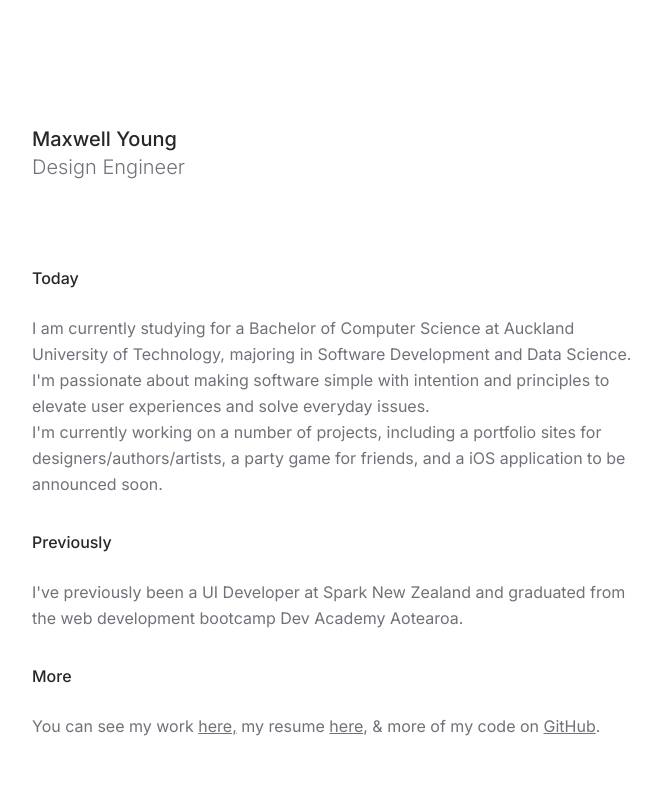
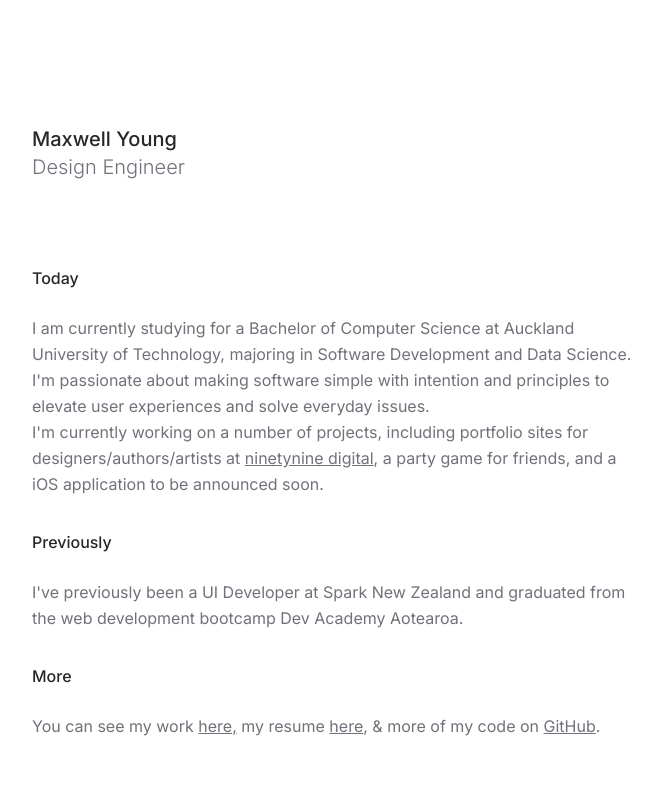
Before and after one commit to maxwellyoung/dev.maxwellyoung.info, a Next.js app: page / in a window 1280 px wide. Shown: the top 800 px of the page, without its empty margins (304-961 px from the left). Built offline with nearby package versions, Linux system fonts and the light colour scheme.

Commit message:
https://www.ninetynine.digital/

```diff
--- a/src/app/page.tsx
+++ b/src/app/page.tsx
@@ -90,22 +90,18 @@ export default function Home() {
               and principles to elevate user experiences and solve everyday
               issues.
             </p>
-            {/* <p className="text-zinc-500 dark:text-zinc-400">
-              As the founder of{" "}
+            <p className="text-zinc-500 dark:text-zinc-400">
+              I&apos;m currently working on a number of projects, including
+              portfolio sites for designers/authors/artists at{" "}
               <Link
-                href={"https://ninetynine.digital/"}
+                href="https://www.ninetynine.digital/"
                 target="_blank"
                 className="underline hover:text-zinc-800 hover:dark:text-zinc-300"
               >
                 ninetynine digital
               </Link>
-              , I am developing a number of applications for people and for my
-              own education.
-            </p> */}
-            <p className="text-zinc-500 dark:text-zinc-400">
-              I&apos;m currently working on a number of projects, including a
-              portfolio sites for designers/authors/artists, a party game for
-              friends, and a iOS application to be announced soon.
+              , a party game for friends, and a iOS application to be announced
+              soon.
             </p>
           </div>
 
```
